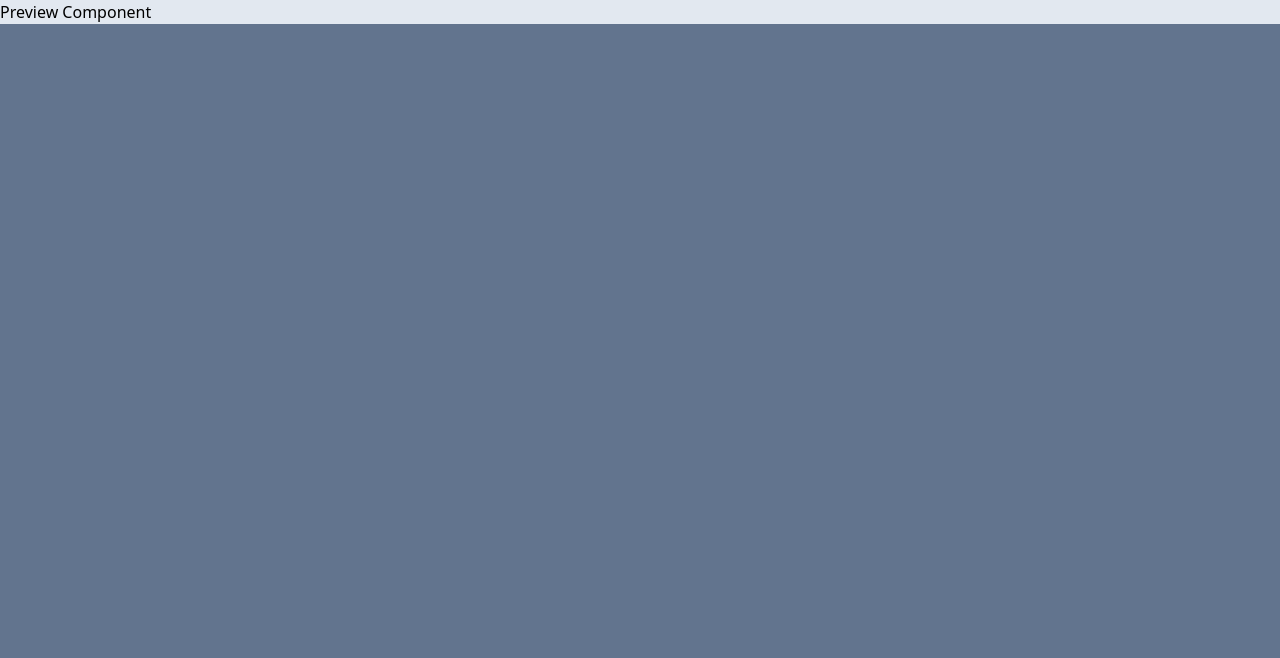
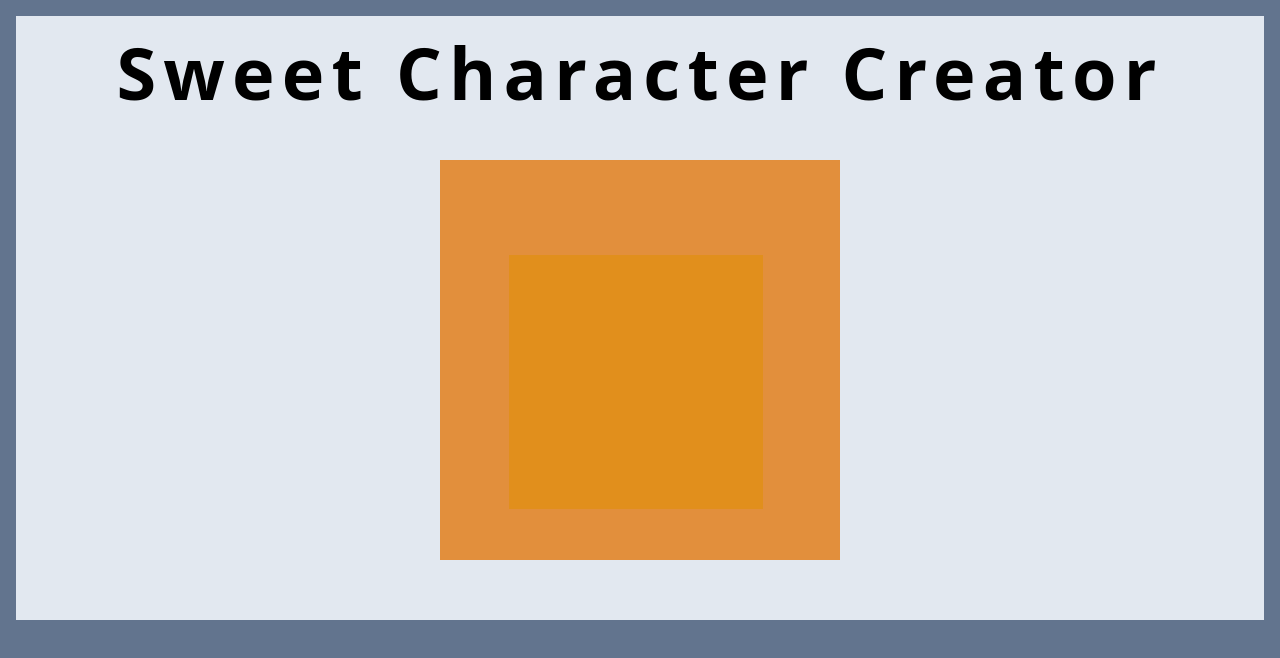
Before and after one commit to ericksong91/sweet-character-generator, a Next.js app: page / in a window 1280 px wide. Shown: the top 658 px of the page. Built offline with nearby package versions, Linux system fonts and the light colour scheme.

Commit message:
renamed Home component to App and added basic styling to page

```diff
--- a/src/app/_components/Preview.tsx
+++ b/src/app/_components/Preview.tsx
@@ -1,11 +1,13 @@
 type MyComponentProps = {
   title?: string;
-};
+}; // Placeholder for Preview props types. can use interface instead of type as well.
 
 function Preview({ title }: MyComponentProps) {
   return (
-    <div>Preview Component</div>
-  )
-}
+    <div className="preview-container flex flex-col items-center p-10">
+      <div className="image-preview h-100 w-100 bg-amber-600/75"/>
+    </div>
+  );
+};
 
 export default Preview;
--- a/src/app/page.tsx
+++ b/src/app/page.tsx
@@ -2,8 +2,9 @@ import Preview from "./_components/Preview";
 
 function App() {
   return (
-    <div className="app bg-slate-500 min-h-screen">
-      <div className="main container flex flex-col bg-slate-200 mx-auto flex-grow">
+    <div className="app min-h-screen p-4 bg-slate-500 ">
+      <div className="main container flex flex-col flex-grow items-center gap-3 mx-auto p-5 bg-slate-200">
+        <h1 className="heading font-extrabold text-7xl tracking-widest">Sweet Character Creator</h1>
         <Preview />
       </div>
     </div>
```
